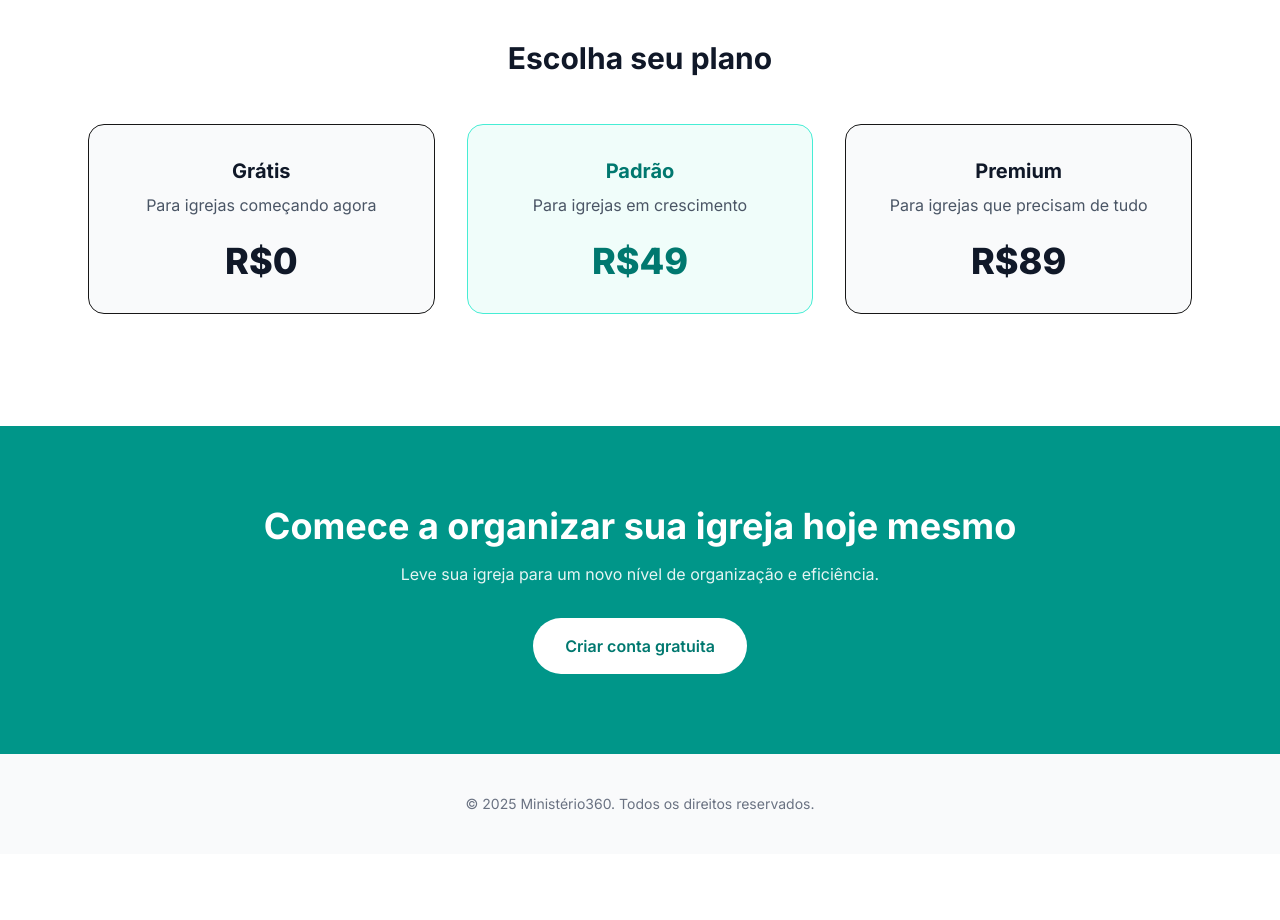
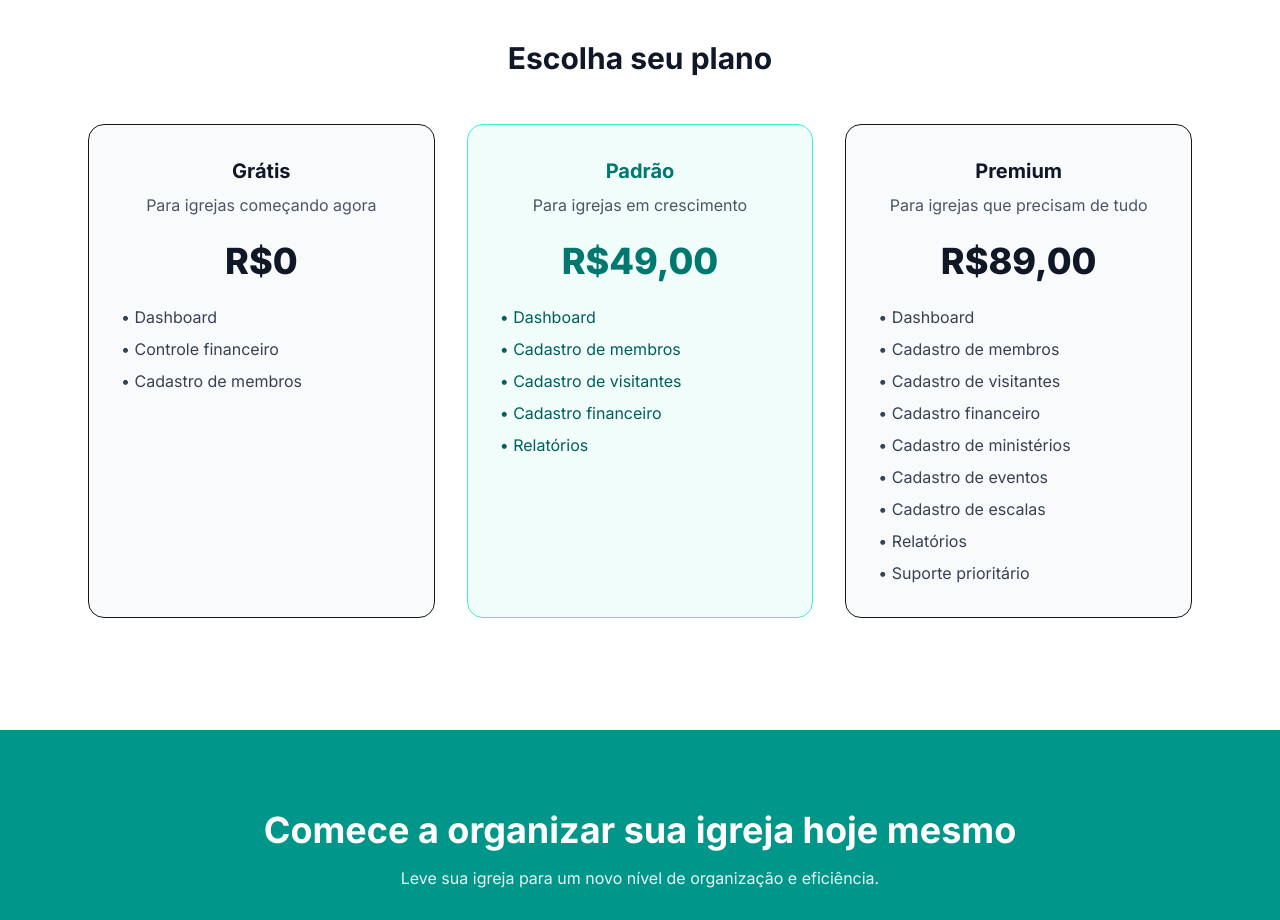
Before and after one commit to daniel-almeid/ministerio360-landing-page, a Next.js app: page / in a window 1280 px wide. Shown: the part 4120-5040 px from the top of the page. Before the commit the page ends 4974 px from the top, so only its background shows below. Built offline with nearby package versions, Linux system fonts and the light colour scheme.

Commit message:
atualização dos planos

```diff
--- a/app/landing/components/sections/plans.tsx
+++ b/app/landing/components/sections/plans.tsx
@@ -12,30 +12,54 @@ export default function Plans() {
         <div className="grid md:grid-cols-3 gap-8 mt-12">
 
           <Reveal>
-            <div className="border rounded-2xl p-8 bg-gray-50">
+            <div className="border rounded-2xl p-8 bg-gray-50 h-full flex flex-col">
               <h3 className="text-xl font-bold text-gray-900">Grátis</h3>
               <p className="mt-2 text-gray-600">Para igrejas começando agora</p>
               <p className="mt-6 text-4xl font-extrabold text-gray-900">R$0</p>
 
+              <ul className="mt-6 space-y-2 text-gray-700 text-left flex-1">
+                <li>• Dashboard</li>
+                <li>• Controle financeiro</li>
+                <li>• Cadastro de membros</li>
+              </ul>
             </div>
           </Reveal>
 
           <Reveal>
-            <div className="border rounded-2xl p-8 bg-teal-50 border-teal-300">
+            <div className="border rounded-2xl p-8 bg-teal-50 border-teal-300 h-full flex flex-col">
               <h3 className="text-xl font-bold text-teal-700">Padrão</h3>
               <p className="mt-2 text-gray-600">Para igrejas em crescimento</p>
-              <p className="mt-6 text-4xl font-extrabold text-teal-700">R$49</p>
+              <p className="mt-6 text-4xl font-extrabold text-teal-700">R$49,00</p>
+
+              <ul className="mt-6 space-y-2 text-teal-800 text-left flex-1">
+                <li>• Dashboard</li>
+                <li>• Cadastro de membros</li>
+                <li>• Cadastro de visitantes</li>
+                <li>• Cadastro financeiro</li>
+                <li>• Relatórios</li>
+              </ul>
             </div>
           </Reveal>
 
           <Reveal>
-            <div className="border rounded-2xl p-8 bg-gray-50">
+            <div className="border rounded-2xl p-8 bg-gray-50 h-full flex flex-col">
               <h3 className="text-xl font-bold text-gray-900">Premium</h3>
               <p className="mt-2 text-gray-600">Para igrejas que precisam de tudo</p>
-              <p className="mt-6 text-4xl font-extrabold text-gray-900">R$89</p>
+              <p className="mt-6 text-4xl font-extrabold text-gray-900">R$89,00</p>
+
+              <ul className="mt-6 space-y-2 text-gray-700 text-left flex-1">
+                <li>• Dashboard</li>
+                <li>• Cadastro de membros</li>
+                <li>• Cadastro de visitantes</li>
+                <li>• Cadastro financeiro</li>
+                <li>• Cadastro de ministérios</li>
+                <li>• Cadastro de eventos</li>
+                <li>• Cadastro de escalas</li>
+                <li>• Relatórios</li>
+                <li>• Suporte prioritário</li>
+              </ul>
             </div>
           </Reveal>
-
         </div>
       </div>
     </section>
```
